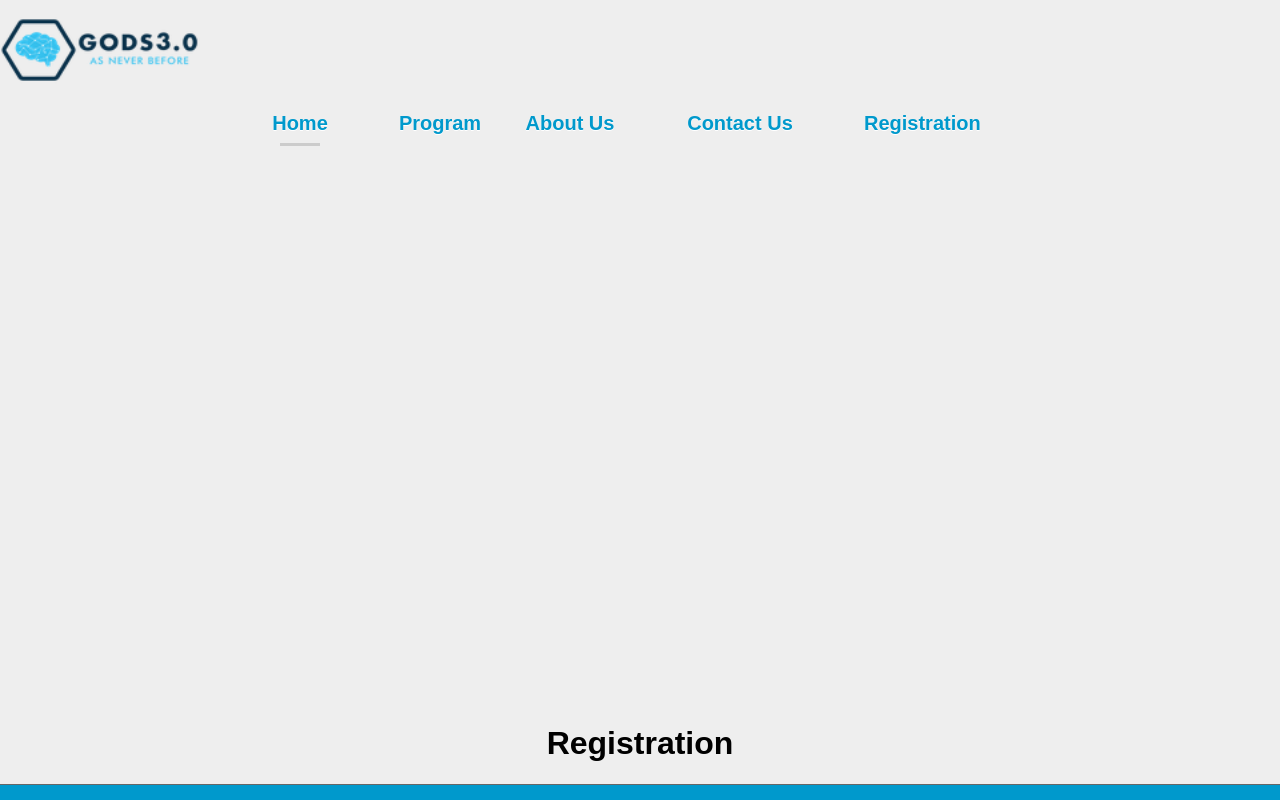
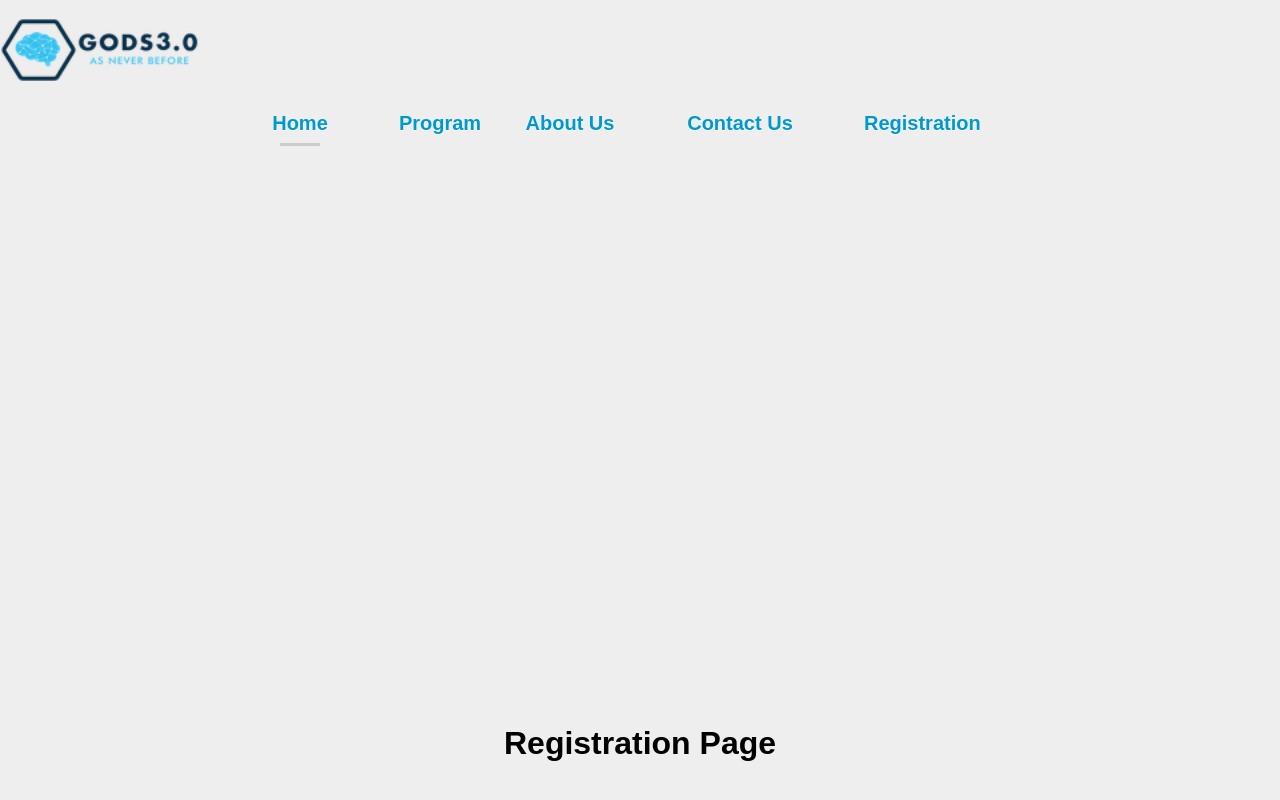
Before and after one commit to DaL1ght1/NavBar-Footer, a React (Vite) app: page /registration in a window 1280 px wide. Shown: the top 800 px of the page. Built offline with nearby package versions, Linux system fonts and the light colour scheme.

Commit message:
Update Registration.jsx

```diff
--- a/src/Pages/Registration.jsx
+++ b/src/Pages/Registration.jsx
@@ -1,3 +1,3 @@
 export default function Registration() {
-  return <h1>Registration</h1>;
+  return <h1 className="kl1">Registration Page</h1>;
 }
```
